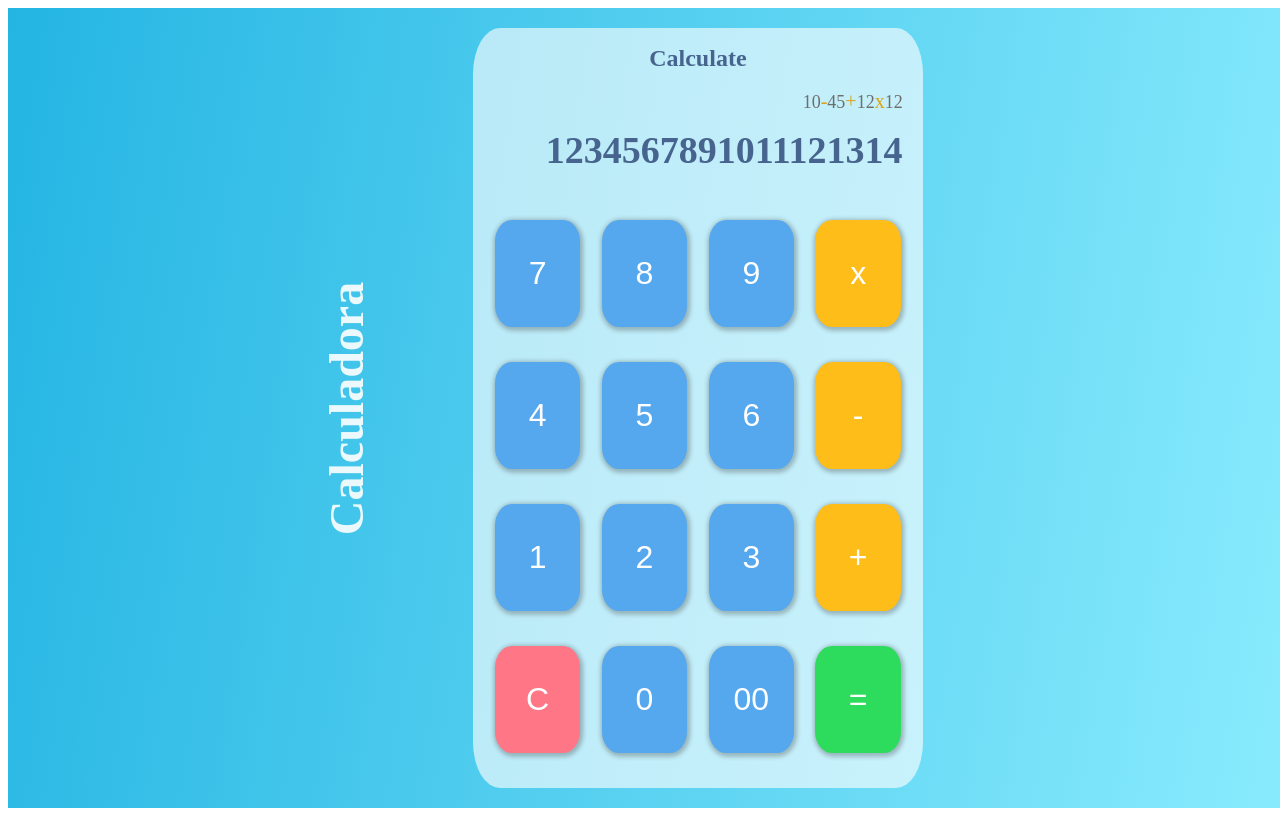
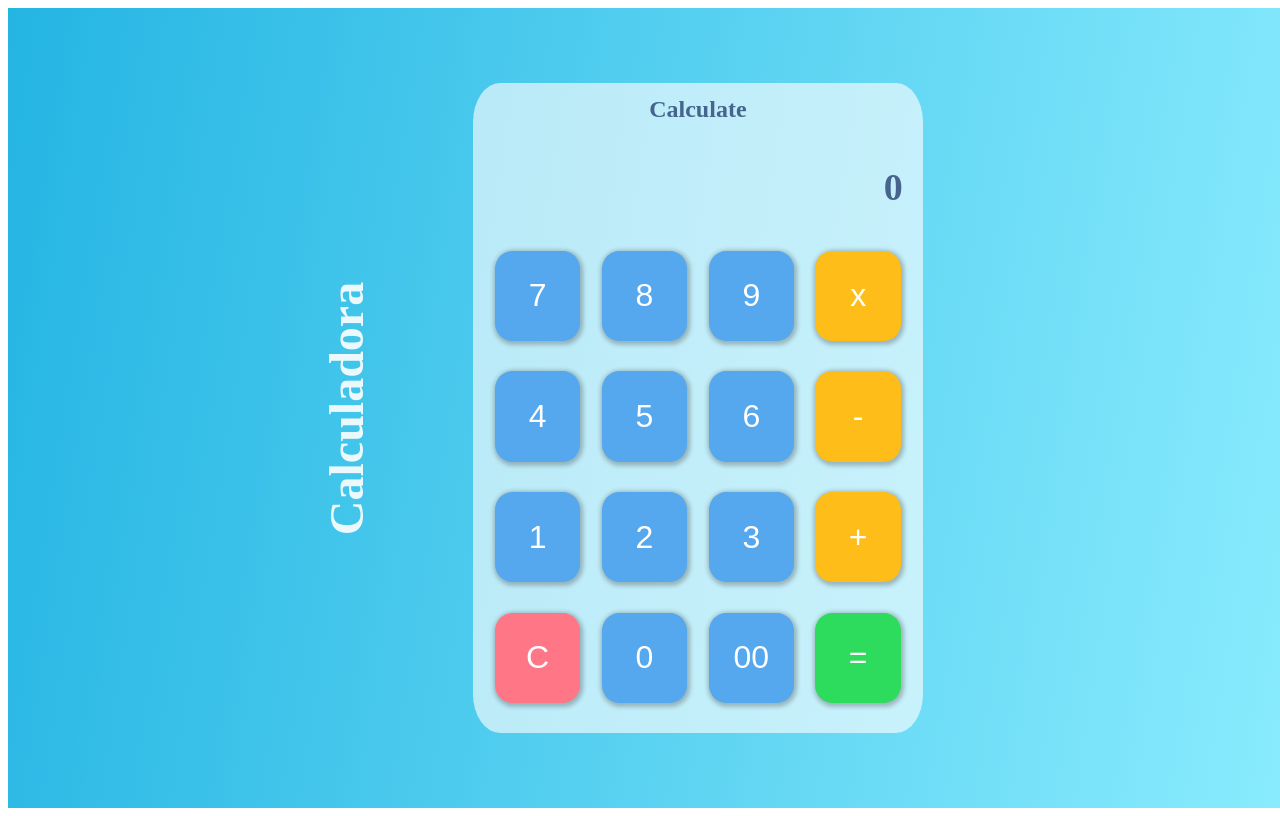
Before and after one commit to Diego-CB/Lab8_web, a React (Vite) app: page / in a window 1280 px wide. Built offline with nearby package versions, Linux system fonts and the light colour scheme; the HTML template or start-up script is replaced by a standard one.

Commit message:
Funcionalidad de Calculo Terminada

```diff
--- a/src/components/Calculator.jsx
+++ b/src/components/Calculator.jsx
@@ -8,8 +8,8 @@ import '../styles/Calculator.css'
 
 // Componente
 const Calculator = () => {
-  const [display, setDisplay] = React.useState('1234567891011121314')
-  const [stack, setStack] = React.useState('10-45+12x12')
+  const [display, setDisplay] = React.useState('0')
+  const [stack, setStack] = React.useState('')
   const [newChar, setNewChar] = React.useState('')
   const [op1, setOp1] = React.useState('')
   const [op2, setOp2] = React.useState('')
@@ -20,41 +20,67 @@ const Calculator = () => {
   React.useEffect(() => {
     if (newChar === '') return
 
+    if (stack.split('').includes('=')) {
+      if (['+', '-', 'x'].includes(newChar)) {
+        setOp1(display)
+        setOp2('')
+        setOperation(newChar)
+        setStack(display + newChar)
+        setNewChar('')
+        return
+      }
+      setOp1(newChar)
+      setOp2('')
+      setOperation('')
+      setDisplay(newChar)
+      setStack(newChar)
+      setNewChar('')
+      return
+    }
+
     if (['+', '-', 'x'].includes(newChar)) {
       if (op1 === '') return
       if (operation !== '') return
       setOperation(newChar)
       setStack(stack + newChar)
       setDisplay(newChar)
+      setStack(stack + newChar)
     }
 
     if (operation === '') {
-      setOp1(op1 + newChar)
-      setDisplay(op1)
-    } else {
-      setOp2(op2 + newChar)
-      setDisplay(op2)
+      const newDisplay = op1 + newChar.toString()
+      setOp1(newDisplay)
+      setDisplay(newDisplay)
+      setStack(stack + newChar)
+      return
     }
 
+    const newDisplay = op2 + newChar.toString()
+    setOp2(newDisplay)
+    setDisplay(newDisplay)
     setStack(stack + newChar)
   }, [newChar])
 
   React.useEffect(() => {
+    if (!operate) return
     if (op1 === '' || op2 === '' || operation === '') return
 
     const result = operator(op1, op2, operation)
-    setDisplay(result)
+    setDisplay(result.toString())
+    setStack(stack + '=' + result.toString())
+    setOperate(false)
   }, [operate])
 
   React.useEffect(() => {
     if (!clear) return
 
-    setDisplay('')
+    setDisplay('0')
     setNewChar('')
     setOp1('')
     setOp2('')
-    setStack([])
+    setStack('')
     setOperation('')
+    setClear(false)
   }, [clear])
 
   return (
--- a/src/components/Operation.jsx
+++ b/src/components/Operation.jsx
@@ -10,7 +10,7 @@ const Operation = ({ stack }) => {
     <div className="operation">
       <p>
         {arrayStack.map((char, index) => {
-          if (['+', 'x', '-'].includes(char)) {
+          if (['+', 'x', '-', '='].includes(char)) {
             return <span key={keys[index]}>{char}</span>
           }
           return char
--- a/src/components/Pad/ClearButton.jsx
+++ b/src/components/Pad/ClearButton.jsx
@@ -1,16 +1,12 @@
 import React from 'react'
 import PropTypes from 'prop-types'
-
-const handlePress = setClear => {
-  console.log('click =')
-}
 
 // Componente
 const Clear = ({ setClear }) => (
   <div className="button-container">
     <button
       className="pad-operator pad-clear"
-      onClick={() => handlePress(setClear)}
+      onClick={() => setClear(true)}
       tabIndex={0}
       type="button"
     >
--- a/src/components/Pad/EqualButton.jsx
+++ b/src/components/Pad/EqualButton.jsx
@@ -1,16 +1,12 @@
 import React from 'react'
 import PropTypes from 'prop-types'
-
-const handlePress = setOperate => {
-  console.log('click =')
-}
 
 // Componente
 const EqualButton = ({ setOperate }) => (
   <div className="button-container">
     <button
       className="pad-operator pad-equal"
-      onClick={() => handlePress(setOperate)}
+      onClick={() => setOperate(true)}
       tabIndex={0}
       type="button"
     >
--- a/src/components/Pad/NumberButton.jsx
+++ b/src/components/Pad/NumberButton.jsx
@@ -1,16 +1,12 @@
 import React from 'react'
 import PropTypes from 'prop-types'
-
-const handlePress = (content, setNewChar) => {
-  console.log('click', content)
-}
 
 // Componente
 const NumberButton = ({ content, setNewChar }) => (
   <div className="button-container">
     <button
       className="pad-button"
-      onClick={() => handlePress(content, setNewChar)}
+      onClick={() => setNewChar(content)}
       tabIndex={0}
       type="button"
     >
--- a/src/components/Pad/OperateButton.jsx
+++ b/src/components/Pad/OperateButton.jsx
@@ -7,16 +7,12 @@ const getOperation = index => {
   if (index === 2) return '+'
 }
 
-const handlePress = (buttonIndex, setNewChar) => {
-  console.log('click', getOperation(buttonIndex))
-}
-
 // Componente
 const OperateButton = ({ buttonIndex, setNewChar }) => (
   <div className="button-container">
     <button
       className="pad-operator"
-      onClick={() => handlePress(buttonIndex, setNewChar)}
+      onClick={() => setNewChar(getOperation(buttonIndex))}
       tabIndex={0}
       type="button"
     >
--- a/src/styles/Calculator.css
+++ b/src/styles/Calculator.css
@@ -2,6 +2,8 @@
 .calculator {
   height: 95%;
   width: 450px;
+  max-height: 650px;
+
   background-color: rgba(255, 255, 255, 0.623);
   border-radius: 6%;
 
--- a/src/styles/Pad.css
+++ b/src/styles/Pad.css
@@ -30,8 +30,9 @@
 {
     height: 75%;
     width: 80%;
+    max-height: 110px;
+
     border: none;
-
     border-radius: 20%;
     box-shadow: 1px 1.5px 4px 2.2px #3232324e;
 
```
